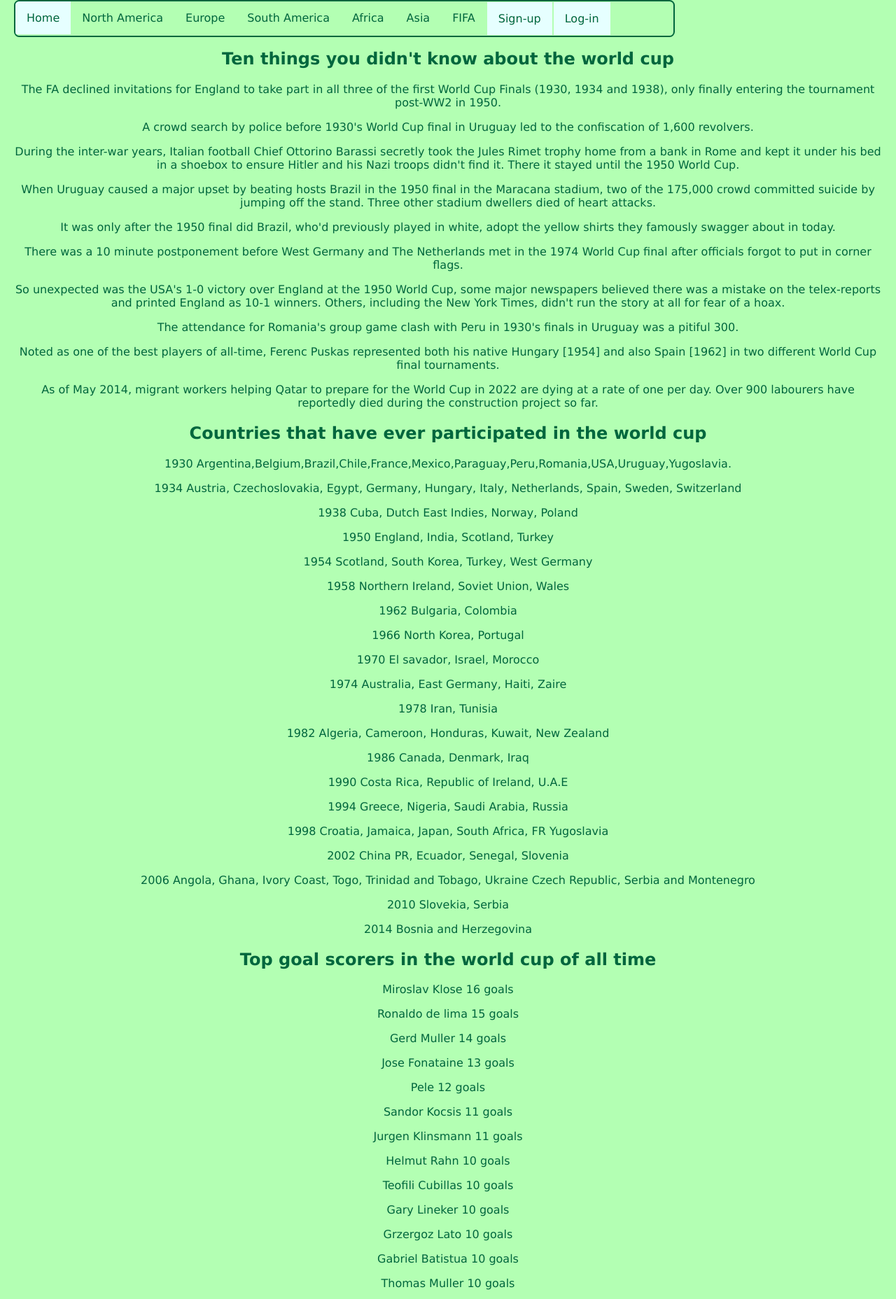
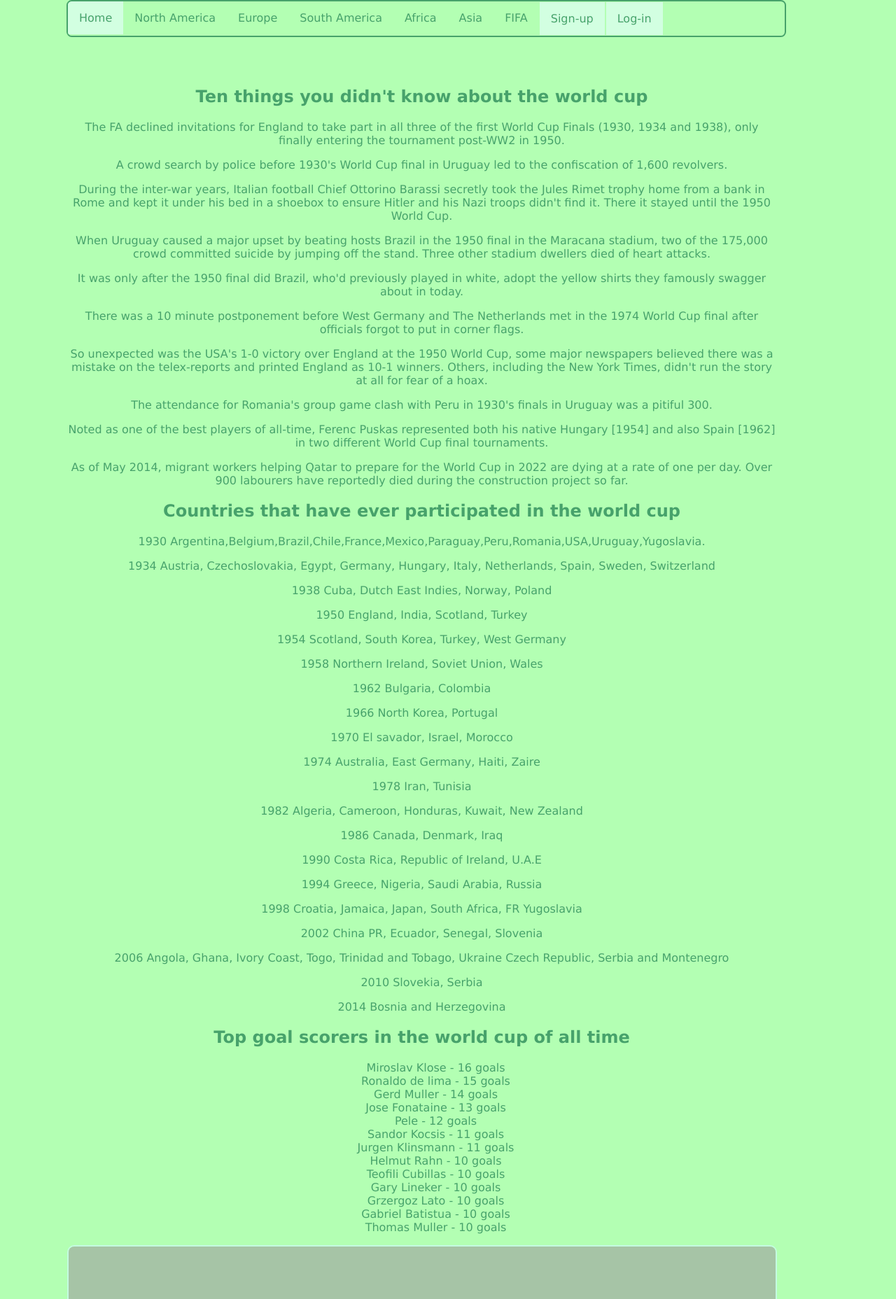
Before and after one commit to hafeez-o/Final-Project, a plain HTML site: page index.html in a window 1280 px wide. Shown: the top 1856 px of the page at 70% size. Drawn offline with nearby package versions, Linux system fonts and the light colour scheme; grey boxes are pictures that could not be loaded.

Commit message:
I added some text and chnaged the css for all pages and have concluded the project proper

```diff
--- a/css/main.css
+++ b/css/main.css
@@ -1,4 +1,4 @@
-ul {
+#yule {
     list-style-type: none;
     margin: 0;
     padding: 0;
@@ -10,9 +10,10 @@ ul {
     border: 2pt solid #00663d;;
     border-radius: 07.5px;
     border-spacing: 10px 50px;
+    width: 80%;
 }
 
-li {
+.yules {
     float: left;
 }
 
@@ -43,7 +44,15 @@ body{
 }
 p{
     font-family: verdana;
-    color: #00663d;;}
+    color: #00663d;
+}
+.thatlist  {
+    color: #00663d;
+    list-style-type: none;
+    font-family: verdana;
+    margin: none;
+    text-align: center;
+}
 h3{
     font-family: verdana;
     font-size: 30px;
@@ -55,7 +64,7 @@ img{
 div{
     padding:20px;
     margin-top:30px;
-    background-color:#00cccc;
+    background-color:#e6ffff;
     height:1500px;
 }
 .textwrap{
@@ -103,14 +112,17 @@ table{
     border: 2pt groove #e6ffff;
     color: #00663d;;
     font-family: verdana;
+    background-color: #b3ffb3;
+    width: 1000px;
 }
 td a{
     text-decoration: none;
     color: #00663d;}
 .greats{
-    width: 990px;
+    width: 1010px;
+    margin: 0 auto;
     height: 475px;
-    border: 2pt solid #e6ffff;
+    border: 2pt solid #cfffff;
     border-radius: 10px;
 }
 /*button{
@@ -120,7 +132,7 @@ td a{
     background-color: #b3ffb3;
     color: white;
     float: center;
-}*/
+}
 .button {
   padding: 15px 25px;
   font-size: 16px;
@@ -220,4 +232,5 @@ td a{
   text-align: center;
   length: 100%;
   background-color: #b3ffb3;
+  margin: 45px 150px 150px 75px;
 }
--- a/index.html
+++ b/index.html
@@ -1,5 +1,5 @@
 <!DOCTYPE html>
-<html>
+<html lang="en-uk">
 <head>
   <meta charset="UTF-8">
   <meta name="viewport" content="width=device-width, initial-scale=1">
@@ -9,21 +9,18 @@
   <script type="text/javascript" src="js/main.js"></script>
 </head>
 <body onload="myFunction()" style="margin:0;">
-
   <div id="loader"></div>
-
   <div style="display:none;" id="myDiv" class="animate-bottom">
-	<ul>
-		<li></li>
-		<li><a class="active" href="index.html">Home</a></li>
-		<li><a href="linkedpage1.html">North America</a></li>
-  		<li><a href="linkedpage2.html">Europe</a></li>
-  		<li><a href="linkedpage3.html">South America</a></li>
-  		<li><a href="linkedpage4.html">Africa</a></li>
-  		<li><a href="linkedpage5.html">Asia</a></li>
-  		<li><a href="https://www.fifa.com">FIFA</a></li>
-  		<li><a class="log" href="http://www.fifa.com/account/registration/index.htmx">Sign-up</a></li>
-  		<li><a class="log" href="http://www.fifa.com/theclub/">Log-in</a></li>
+	<ul id="yule">
+		<li class="yules"><a class="active" href="index.html">Home</a></li>
+		<li class="yules"><a href="linkedpage1.html">North America</a></li>
+  		<li class="yules"><a href="linkedpage2.html">Europe</a></li>
+  		<li class="yules"><a href="linkedpage3.html">South America</a></li>
+  		<li class="yules"><a href="linkedpage4.html">Africa</a></li>
+  		<li class="yules"><a href="linkedpage5.html">Asia</a></li>
+  		<li class="yules"><a href="https://www.fifa.com">FIFA</a></li>
+  		<li class="yules"><a class="log" href="http://www.fifa.com/account/registration/index.htmx">Sign-up</a></li>
+  		<li class="yules"><a class="log" href="http://www.fifa.com/theclub/">Log-in</a></li>
 	</ul>
 
     <h2>Ten things you didn't know about the world cup</h2>
@@ -60,23 +57,22 @@
     <p>2010 Slovekia, Serbia</p>
     <p>2014 Bosnia and Herzegovina</p>
 
-
     <h2>Top goal scorers in the world cup of all time</h2>
-
-    <p>Miroslav Klose 16 goals</p>
-    <p>Ronaldo de lima 15 goals</p>
-    <p>Gerd Muller 14 goals</p>
-    <p>Jose Fonataine 13 goals</p>
-    <p>Pele 12 goals</p>
-    <p>Sandor Kocsis 11 goals</p>
-    <p>Jurgen Klinsmann 11 goals</p>
-    <p>Helmut Rahn 10 goals</p>
-    <p>Teofili Cubillas 10 goals</p>
-    <p>Gary Lineker 10 goals</p>
-    <p>Grzergoz Lato 10 goals</p>
-    <p>Gabriel Batistua 10 goals</p>
-    <p>Thomas Muller 10 goals</p>
-
+  <ul class="thatlist">
+    <li>Miroslav Klose - 16 goals</li>
+    <li>Ronaldo de lima - 15 goals</li>
+    <li>Gerd Muller - 14 goals</li>
+    <li>Jose Fonataine - 13 goals</li>
+    <li>Pele - 12 goals</li>
+    <li>Sandor Kocsis - 11 goals</li>
+    <li>Jurgen Klinsmann - 11 goals</li>
+    <li>Helmut Rahn - 10 goals</li>
+    <li>Teofili Cubillas - 10 goals</li>
+    <li>Gary Lineker - 10 goals</li>
+    <li>Grzergoz Lato - 10 goals</li>
+    <li>Gabriel Batistua - 10 goals</li>
+    <li>Thomas Muller - 10 goals</li>
+  </ul>
 
   <img class="greats" src="images/greats.jpg">
 	<h1>Football (Futball)</h1>
@@ -248,5 +244,6 @@
 <a href="https://www.instagram.com/fifaworldcup/?hl=en"><img class="socials" src="images/instagram.jpg"></a>
 <a href="https://www.youtube.com/user/FIFATV"><img id="utu"src="images/youtube.jpg"></a>
 	</footer>
+</div>
 </body>
 </html>
--- a/js/main.js
+++ b/js/main.js
@@ -1,13 +1,5 @@
-/*function myFunction() {
-    var x = document.getElementsByClassName('myDIV');
-    if (x.style.display === 'none') {
-        x.style.display = 'block';
-    } else {
-        x.style.display = 'none';
-    }
-} */
 function myFunction() {
-    myVar = setTimeout(showPage, 2500);
+    myVar = setTimeout(showPage, 4321);
 }
 
 function showPage() {
```
Also changed, not shown: linkedpage2.html (+11 -8 lines), linkedpage3.html (+10 -9 lines), linkedpage4.html (+10 -9 lines), linkedpage5.html (+10 -9 lines).
